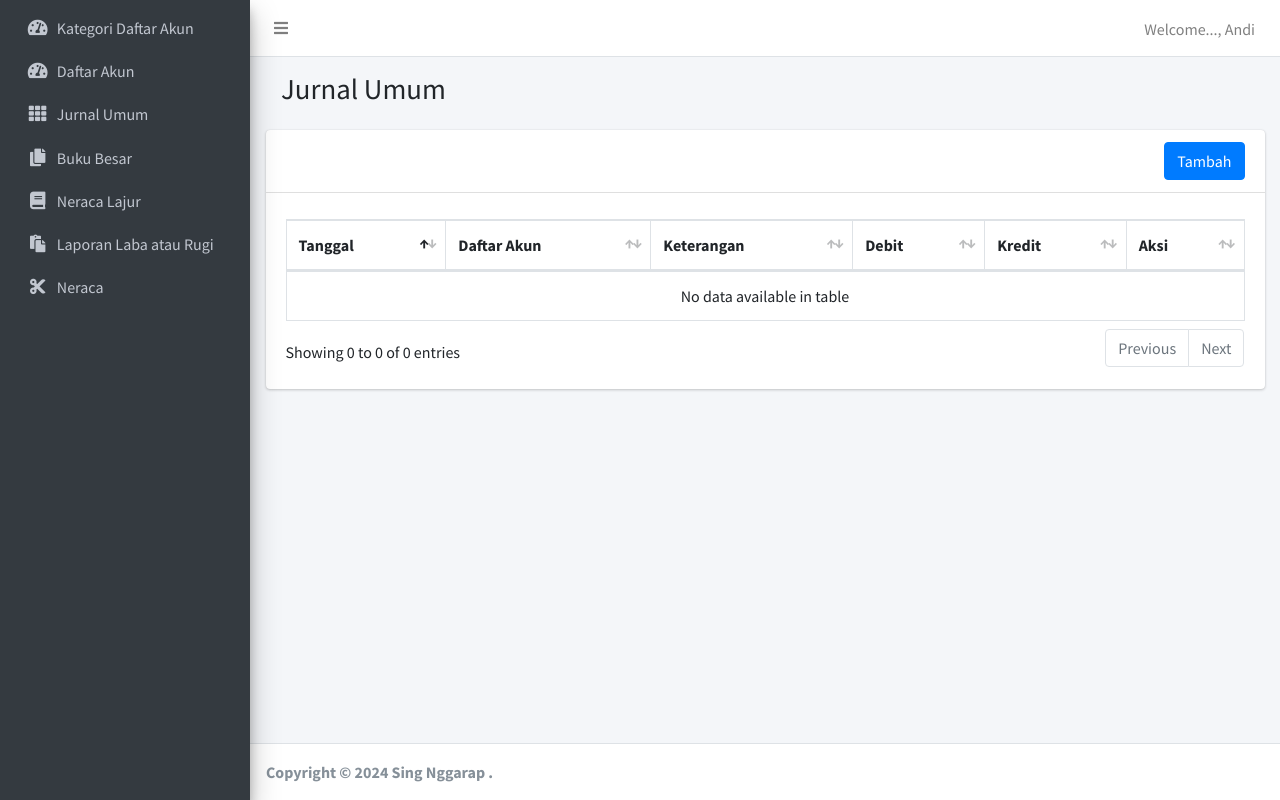
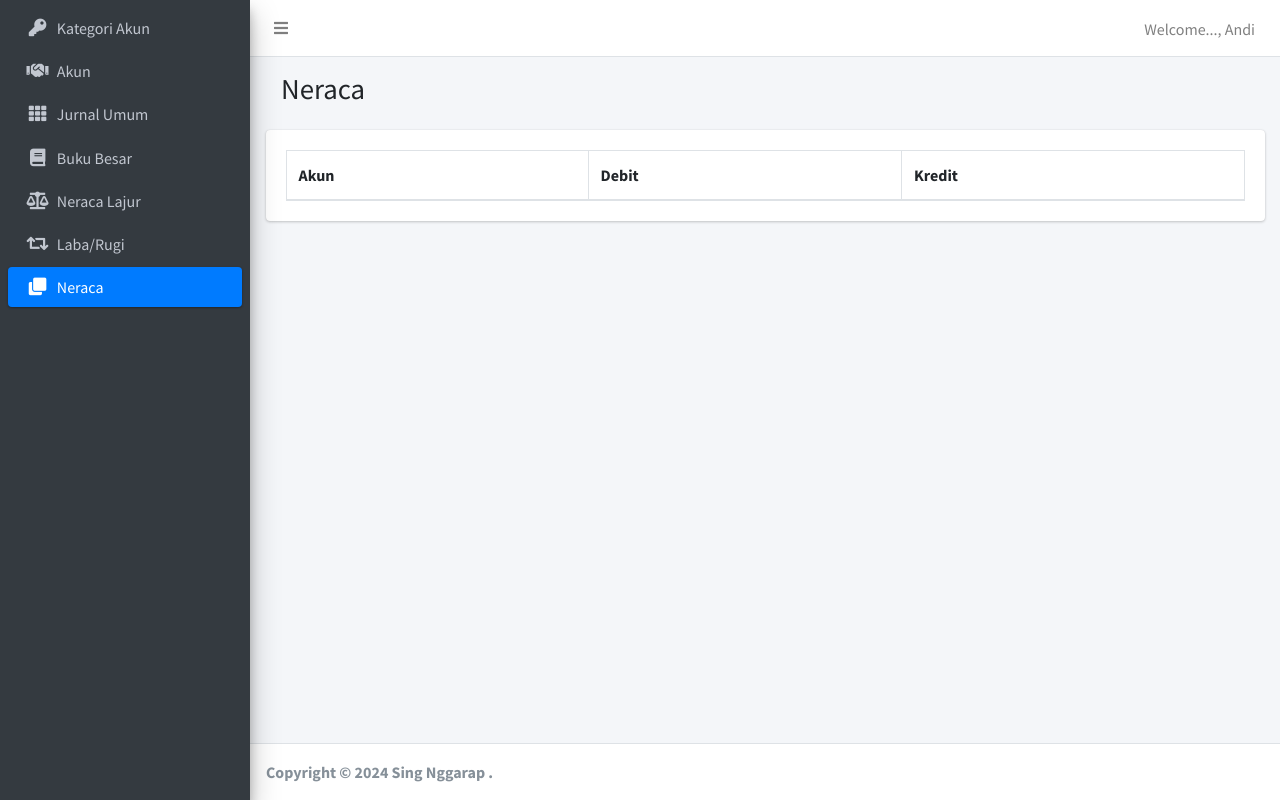
Before and after one commit to hdinjos/akuntansi-toko-batik, a Flask app: page /neraca in a window 1280 px wide. Run offline with Flask 3, Linux system fonts and the light colour scheme; lists and menus that the app fills with data are empty; some libraries are stand-ins or nearby versions.

Commit message:
add neraca

```diff
--- a/app/templates/buku_besar/index.html
+++ b/app/templates/buku_besar/index.html
@@ -62,8 +62,8 @@
         <div>
           {% for data in buku_besar %}
           <h5>Akun {{data['daftar_akun_name']}}</h5>
-          <table class="table table-hover mb-4">
-            <tbody>
+          <table class="table table-bordered table-hover mb-4">
+            <thead>
               <tr>
                 <th style="width: 20%">Tanggal</th>
                 <th style="width: 20%">Keterangan</th>
@@ -71,6 +71,8 @@
                 <th style="width: 20%">Kredit</th>
                 <th style="width: 20%">Saldo</th>
               </tr>
+            </thead>
+            <tbody>
               {% for a in data['daftar'] %}
               <tr>
                 <td>{{a.date}}</td>
--- a/app/templates/layout.html
+++ b/app/templates/layout.html
@@ -1,3 +1,4 @@
+{% from "macros.html" import nav_link with context %}
 <!DOCTYPE html>
 <html lang="en">
 <head>
@@ -74,64 +75,14 @@
       <nav class="mt-2">
         <ul class="nav nav-pills nav-sidebar flex-column" data-widget="treeview" role="menu" data-accordion="false">
 
-          <li class="nav-item">
-            <a href="/daftar-akun-cat" class="nav-link">
-              <i class="nav-icon fas fa-tachometer-alt"></i>
-              <p>
-                Kategori Daftar Akun
-                <!-- <i class="right fas fa-angle-left"></i> -->
-              </p>
-            </a>
-          </li>
-          <li class="nav-item">
-            <a href="/" class="nav-link">
-              <i class="nav-icon fas fa-tachometer-alt"></i>
-              <p>
-                Daftar Akun
-                <!-- <i class="right fas fa-angle-left"></i> -->
-              </p>
-            </a>
-          </li>
-          <li class="nav-item">
-            <a href="/jurnal-umum" class="nav-link">
-              <i class="nav-icon fas fa-th"></i>
-              <p>
-             Jurnal Umum
-              </p>
-            </a>
-          </li>
-          <li class="nav-item">
-            <a href="/buku-besar" class="nav-link">
-              <i class="nav-icon fas fa-copy"></i>
-              <p>
-                Buku Besar
-              </p>
-            </a>
-          </li>
-          <li class="nav-item">
-            <a href="/neraca-lajur" class="nav-link">
-              <i class="nav-icon fas fa-book"></i>
-              <p>
-                Neraca Lajur
-              </p>
-            </a>
-          </li>
-          <li class="nav-item">
-            <a href="/laba-rugi" class="nav-link">
-              <i class="nav-icon fas fa-paste"></i>
-              <p>
-                Laporan Laba atau Rugi
-              </p>
-            </a>
-          </li>
-          <li class="nav-item">
-            <a href="/neraca" class="nav-link">
-              <i class="nav-icon fas fa-cut"></i>
-              <p>
-                Neraca
-              </p>
-            </a>
-          </li>
+          <!-- Nav Item - Dashboard -->
+          {{ nav_link('index_cat', 'Kategori Akun', 'key') }}
+          {{ nav_link('index', 'Akun', 'handshake') }}
+          {{ nav_link('index_jurnal', 'Jurnal Umum', 'th') }}
+          {{ nav_link('index_buku', 'Buku Besar', 'book') }}
+          {{ nav_link('index_lajur', 'Neraca Lajur', 'balance-scale') }}
+          {{ nav_link('index_laba_rugi', 'Laba/Rugi', 'retweet') }}
+          {{ nav_link('index_neraca', 'Neraca', 'clone') }}
         </ul>
       </nav>
       <!-- /.sidebar-menu -->
--- /dev/null
+++ b/app/templates/macros.html
@@ -0,0 +1,16 @@
+{% macro nav_link(endpoint, text, icon) %} {% if
+request.endpoint.endswith(endpoint) %}
+<li class="nav-item active">
+  <a href="{{url_for(endpoint)}}" class="nav-link active">
+    <i class="nav-icon fas fa-{{icon}}"></i>
+    <p>{{text}}</p>
+  </a>
+</li>
+{% else %}
+<li class="nav-item">
+  <a href="{{url_for(endpoint)}}" class="nav-link">
+    <i class="nav-icon fas fa-{{icon}}"></i>
+    <p>{{text}}</p>
+  </a>
+</li>
+{% endif %} {% endmacro %}
--- a/app/templates/neraca/index.html
+++ b/app/templates/neraca/index.html
@@ -1,4 +1,15 @@
 {% extends "layout.html" %} {% block content %}
+
+<section class="content-header">
+  <div class="container-fluid">
+    <div class="row mb-2">
+      <div class="col-sm-6">
+        <h1>Neraca</h1>
+      </div>
+    </div>
+  </div>
+  <!-- /.container-fluid -->
+</section>
 
 <!-- Modal Delete-->
 <div
@@ -43,25 +54,27 @@
 <div class="row">
   <div class="col-12">
     <div class="card">
-      <div class="card-header d-flex justify-content-end">
+      <!-- <div class="card-header d-flex justify-content-end">
         <a href="/daftar-akun/create" class="btn btn-primary">Tambah</a>
-      </div>
+      </div> -->
       <!-- /.card-header -->
       <div class="card-body">
-        <table id="example2" class="table table-bordered table-hover">
+        <table class="table table-bordered table-hover">
           <thead>
             <tr>
-              <th>Kode</th>
-              <th>Nama</th>
-              <th>Aksi</th>
+              <th>Akun</th>
+              <th>Debit</th>
+              <th>Kredit</th>
+              <!-- <th>Balance</th> -->
             </tr>
           </thead>
           <tbody>
             {% for data in daftar_akuns %}
             <tr>
-              <td>{{data.code}}</td>
-              <td>{{data.name}}</td>
-              <td>
+              <td>{{data.daftar_akun_name}}</td>
+              <td>{{data.debit}}</td>
+              <td>{{data.credit}}</td>
+              <!-- <td>
                 <div class="d-flex justify-content-start">
                   <a
                     href="/daftar-akun/edit/{{data.id}}"
@@ -78,7 +91,7 @@
                     >Hapus</a
                   >
                 </div>
-              </td>
+              </td> -->
             </tr>
             {% endfor %}
           </tbody>
--- a/app/views/neraca/__init__.py
+++ b/app/views/neraca/__init__.py
@@ -1,6 +1,7 @@
 from app import server,db
 from flask import render_template, request, redirect, url_for
 from app.models.DaftarAkun import DaftarAkun
+from app.models.NeracaLajur import NeracaLajur
 import random
 import string
 
@@ -8,40 +9,41 @@ import string
 
 @server.route("/neraca")
 def index_neraca():
-    daftar_akuns = DaftarAkun.query.order_by(DaftarAkun.id.desc())
-    return render_template("jurnal_umum/index.html", title="Daftar Akun", daftar_akuns=daftar_akuns)
+    daftar_akuns = db.session.query( NeracaLajur.id, NeracaLajur.jenis,NeracaLajur.debit,NeracaLajur.credit, DaftarAkun.name.label('daftar_akun_name')).filter(NeracaLajur.daftar_akun_id == DaftarAkun.id, NeracaLajur.jenis=='nrc').all()
+    return render_template("neraca/index.html", title="Daftar Akun", daftar_akuns=daftar_akuns)
 
-@server.route("/neraca/create", methods=['POST', 'GET'])
-def create_neraca():
-    if request.method == 'POST':
-        random_string = ''.join(random.choices(string.ascii_uppercase + string.digits, k=5))
-        code = random_string
-        name = request.form['name']
 
-        request_data = DaftarAkun(code=code, name=name)
-        db.session.add(request_data)
-        db.session.commit()
-        return redirect(url_for('index'))
-    return render_template("jurnal_umum/add.html", title="Daftar Akun")
+# @server.route("/neraca/create", methods=['POST', 'GET'])
+# def create_neraca():
+#     if request.method == 'POST':
+#         random_string = ''.join(random.choices(string.ascii_uppercase + string.digits, k=5))
+#         code = random_string
+#         name = request.form['name']
 
-@server.route("/neraca/edit/<id>", methods=['POST', 'GET'])
-def edit_neraca(id):
-    if  request.method == 'GET':
-        data = DaftarAkun.query.get(int(id))
-        return render_template("jurnal_umum/edit.html", title="Daftar Akun", data=data)
-    if request.method == 'POST':
-        code = request.form['code']
-        name = request.form['name']
+#         request_data = DaftarAkun(code=code, name=name)
+#         db.session.add(request_data)
+#         db.session.commit()
+#         return redirect(url_for('index'))
+#     return render_template("jurnal_umum/add.html", title="Daftar Akun")
 
-        db.session.query(DaftarAkun).filter(DaftarAkun.id == int(id)).update({"code": code, "name": name})
-        db.session.commit()
-        return redirect(url_for('index'))
+# @server.route("/neraca/edit/<id>", methods=['POST', 'GET'])
+# def edit_neraca(id):
+#     if  request.method == 'GET':
+#         data = DaftarAkun.query.get(int(id))
+#         return render_template("jurnal_umum/edit.html", title="Daftar Akun", data=data)
+#     if request.method == 'POST':
+#         code = request.form['code']
+#         name = request.form['name']
 
-@server.route("/neraca/delete", methods=['POST'])
-def delete_neraca():
-    if  request.method == 'POST':
-        id = request.form['id']
-        if (id):
-            DaftarAkun.query.filter_by(id=int(id)).delete()
-            db.session.commit()
-            return redirect(url_for('index'))
+#         db.session.query(DaftarAkun).filter(DaftarAkun.id == int(id)).update({"code": code, "name": name})
+#         db.session.commit()
+#         return redirect(url_for('index'))
+
+# @server.route("/neraca/delete", methods=['POST'])
+# def delete_neraca():
+#     if  request.method == 'POST':
+#         id = request.form['id']
+#         if (id):
+#             DaftarAkun.query.filter_by(id=int(id)).delete()
+#             db.session.commit()
+#             return redirect(url_for('index'))
```
Also changed, not shown: app/templates/laba_rugi/index.html (+23 -10 lines), app/views/laba_rugi/__init__.py (+33 -33 lines), 1 other file.
